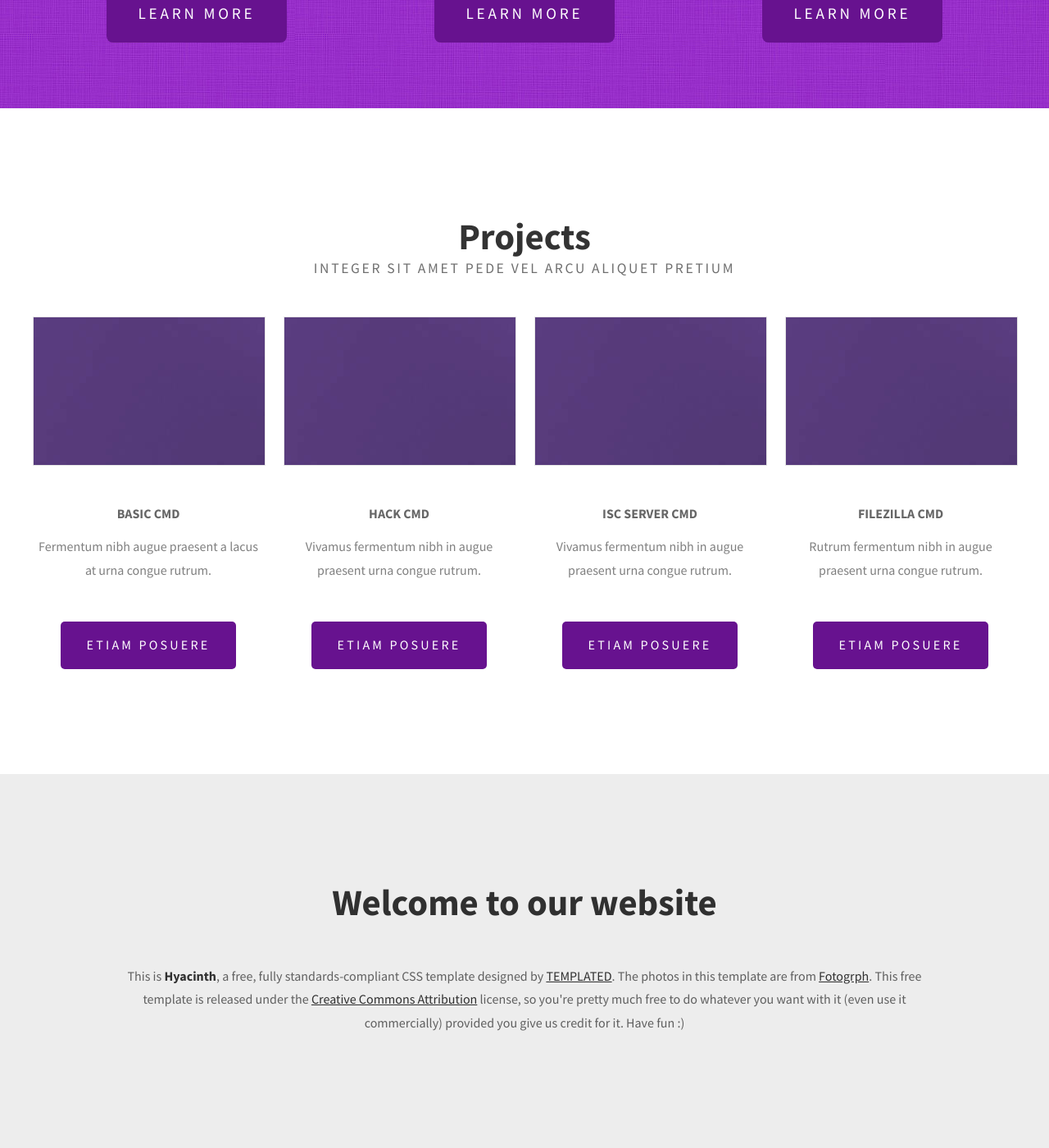
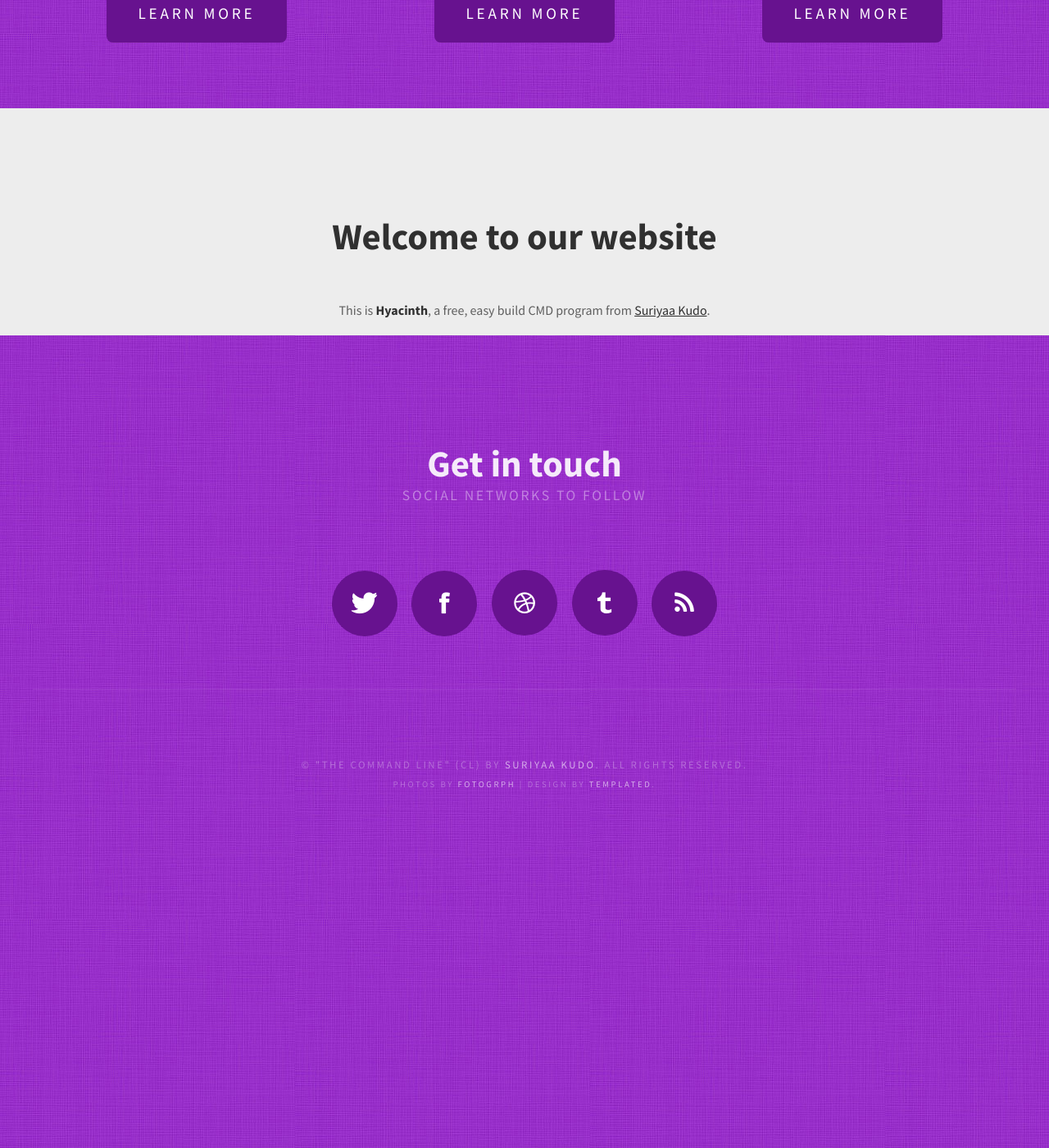
Before and after one commit to iSC-Host/cl.isc, a Jekyll site: the page built from index.html, in a window 1280 px wide and 1400 px high, scrolled down 1039 px. Shown: the whole window at 82% size. Built offline with Jekyll 4.4.1, drawn with Linux system fonts in a browser that asks for light colours; comment, search, counter and statistics services are not loaded; some of the changed text lies outside the part shown.

Commit message:
Update index.html

```diff
--- a/index.html
+++ b/index.html
@@ -26,67 +26,11 @@ text: Founded and developed by <a href="http://suriyaa.me" rel="nofollow">Suriya
 		<a href="terms" class="button">Learn More</a> </div>
 </div>
 </div>
-<div id="wrapper3">
-	<div id="portfolio" class="container">
-		<div class="title">
-			<h2>Projects</h2>
-			<span class="byline">Integer sit amet pede vel arcu aliquet pretium</span> </div>
-		<div class="column1">
-			<div class="box"> <a href="#"><img src="images/scr01.jpg" alt="" class="image image-full" /></a>
-				<h3>Basic CMD</h3>
-				<p>Fermentum nibh augue praesent a lacus at urna congue rutrum.</p>
-				<a href="#" class="button button-small">Etiam posuere</a> </div>
-		</div>
-		<div class="column2">
-			<div class="box"> <a href="#"><img src="images/scr01.jpg" alt="" class="image image-full" /></a>
-				<h3>Hack CMD</h3>
-				<p>Vivamus fermentum nibh in augue praesent urna congue rutrum.</p>
-				<a href="#" class="button button-small">Etiam posuere</a> </div>
-		</div>
-		<div class="column3">
-			<div class="box"> <a href="#"><img src="images/scr01.jpg" alt="" class="image image-full" /></a>
-				<h3>iSC Server CMD</h3>
-				<p>Vivamus fermentum nibh in augue praesent urna congue rutrum.</p>
-				<a href="#" class="button button-small">Etiam posuere</a> </div>
-		</div>
-		<div class="column4">
-			<div class="box"> <a href="#"><img src="images/scr01.jpg" alt="" class="image image-full" /></a>
-				<h3>FileZilla CMD</h3>
-				<p>Rutrum fermentum nibh in augue praesent urna congue rutrum.</p>
-				<a href="#" class="button button-small">Etiam posuere</a> </div>
-		</div>
-	</div>
-</div>
 <div id="wrapper2">
 	<div id="welcome" class="container">
 		<div class="title">
 			<h2>Welcome to our website</h2>
 		</div>
-		<p>This is <strong>Hyacinth</strong>, a free, fully standards-compliant CSS template designed by <a href="http://templated.co" rel="nofollow">TEMPLATED</a>. The photos in this template are from <a href="http://fotogrph.com/"> Fotogrph</a>. This free template is released under the <a href="http://templated.co/license">Creative Commons Attribution</a> license, so you're pretty much free to do whatever you want with it (even use it commercially) provided you give us credit for it. Have fun :) </p>
-	</div>
-	<div id="newsletter" class="container">
-		<div class="title">
-			<h2>Contact us</h2>
-			<span class="byline">Have any questions?</span> </div>
-		<div class="content">
-			<form method="post" action="#">
-				<div class="row half">
-					<div class="6u">
-						<input type="text" class="text" name="name" placeholder="Name" />
-					</div>
-					<div class="6u">
-						<input type="text" class="text" name="email" placeholder="Email" />
-					</div>
-				</div>
-				<div class="row half">
-					<div class="12u">
-						<textarea name="message" placeholder="Message"></textarea>
-					</div>
-				</div>
-				<div class="row">
-					<div class="12u"> <a href="mailto:isc.suriyaa@gmail.com" class="button submit">Send Message</a> </div>
-				</div>
-			</form>
-		</div>
+		<p>This is <strong>Hyacinth</strong>, a free, easy build CMD program from <a href="http://suriyaa.me">Suriyaa Kudo</a>. </p>
 	</div>
 </div>
```
